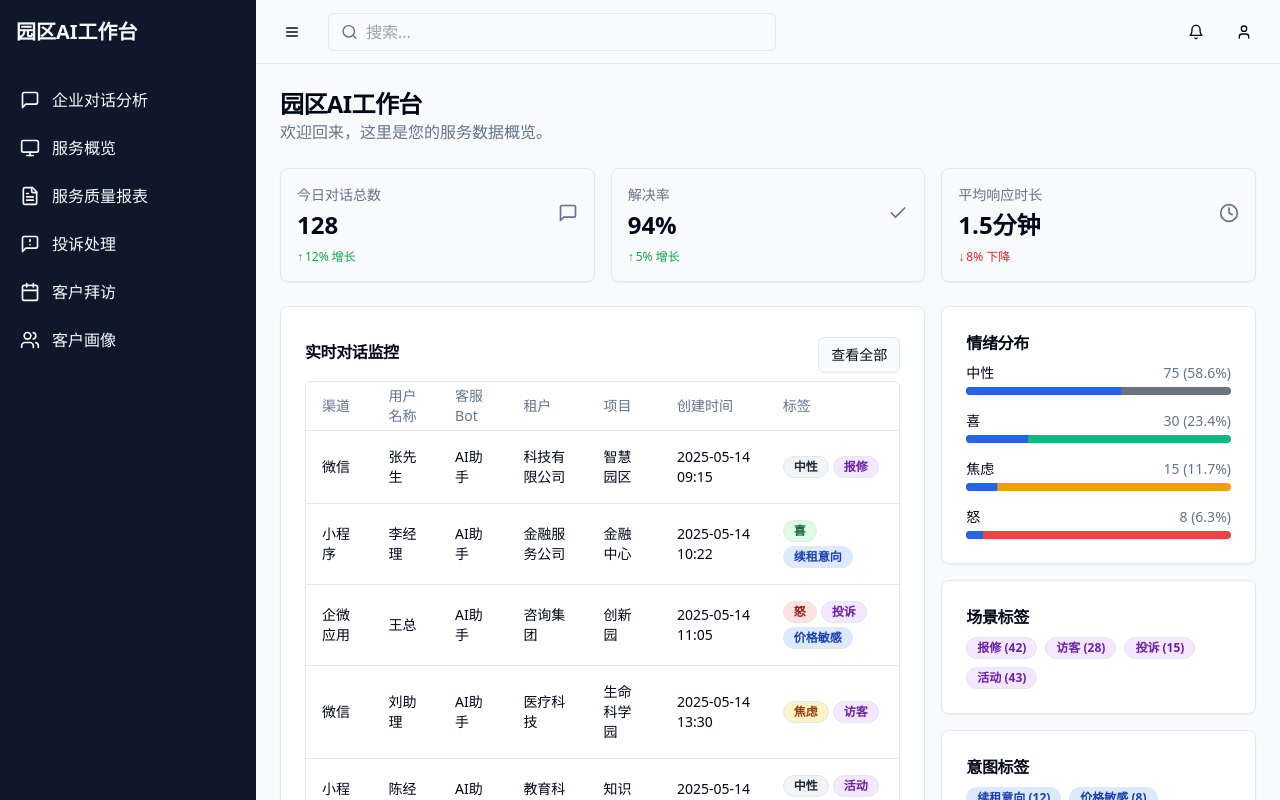
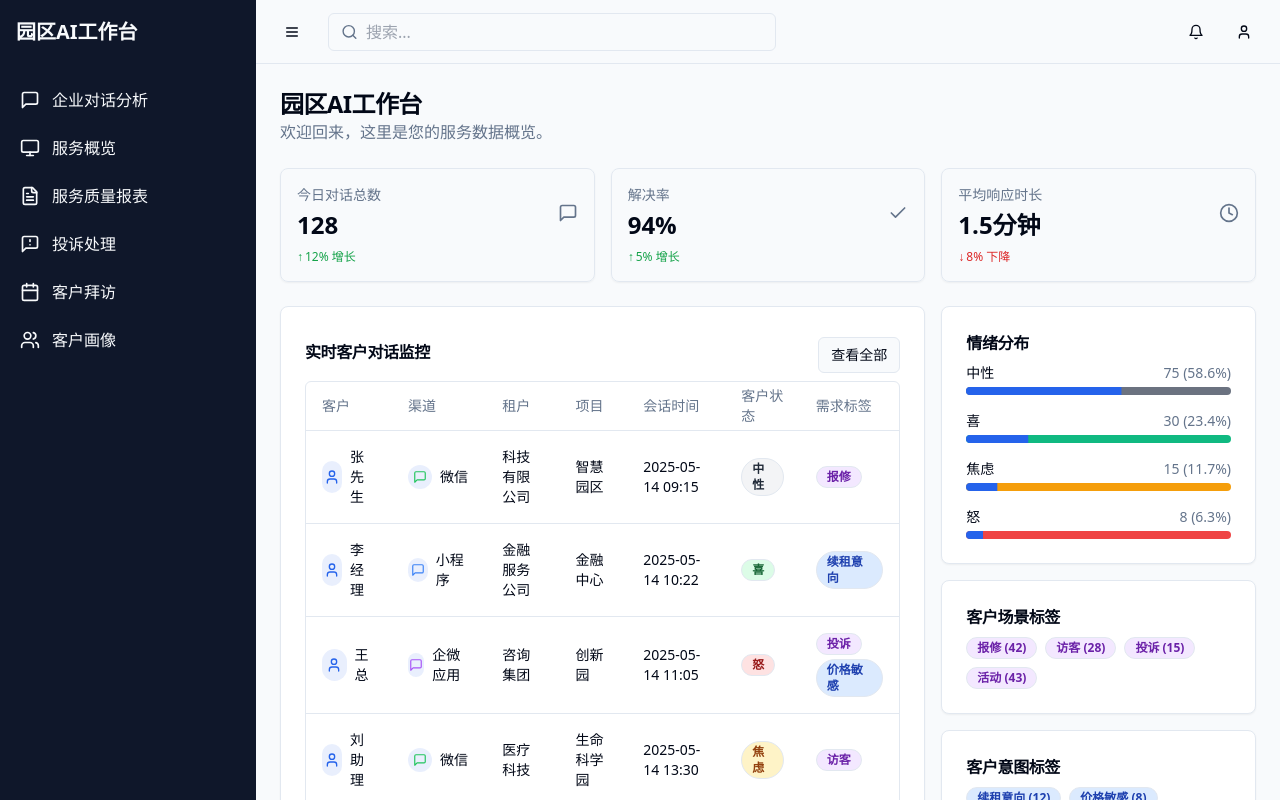
Before and after one commit to zeeklog/smart-park-workbench-42, a React (Vite) app: page / in a window 1280 px wide. Built offline with nearby package versions, Linux system fonts and the light colour scheme.

Commit message:
Fix: Update conversation table for customer view
Update the conversation table to reflect the customer's perspective in the enterprise conversation analysis section.

```diff
--- a/src/components/dashboard/ConversationTable.tsx
+++ b/src/components/dashboard/ConversationTable.tsx
@@ -9,6 +9,7 @@ import {
   TableRow,
 } from '@/components/ui/table';
 import { Badge } from '@/components/ui/badge';
+import { MessageSquare, User } from 'lucide-react';
 
 export interface Conversation {
   id: string;
@@ -32,36 +33,65 @@ interface ConversationTableProps {
 const ConversationTable: React.FC<ConversationTableProps> = ({
   conversations,
 }) => {
+  // Get channel icon
+  const getChannelIcon = (channel: string) => {
+    switch (channel) {
+      case '微信':
+        return 'text-green-500';
+      case '小程序':
+        return 'text-blue-500';
+      case '企微应用':
+        return 'text-purple-500';
+      default:
+        return '';
+    }
+  };
+
   return (
     <div className="rounded-md border">
       <Table>
         <TableHeader>
           <TableRow>
+            <TableHead className="w-[80px]">客户</TableHead>
             <TableHead>渠道</TableHead>
-            <TableHead>用户名称</TableHead>
-            <TableHead>客服Bot</TableHead>
             <TableHead>租户</TableHead>
             <TableHead>项目</TableHead>
-            <TableHead>创建时间</TableHead>
-            <TableHead>标签</TableHead>
+            <TableHead>会话时间</TableHead>
+            <TableHead>客户状态</TableHead>
+            <TableHead>需求标签</TableHead>
           </TableRow>
         </TableHeader>
         <TableBody>
           {conversations.map((conversation) => (
             <TableRow key={conversation.id}>
-              <TableCell>{conversation.channel}</TableCell>
-              <TableCell>{conversation.userName}</TableCell>
-              <TableCell>{conversation.botName}</TableCell>
+              <TableCell>
+                <div className="flex items-center gap-2">
+                  <span className="flex h-8 w-8 items-center justify-center rounded-full bg-primary/10 text-primary">
+                    <User size={16} />
+                  </span>
+                  {conversation.userName}
+                </div>
+              </TableCell>
+              <TableCell>
+                <div className="flex items-center gap-2">
+                  <span className={`flex h-6 w-6 items-center justify-center rounded-full bg-primary/10 ${getChannelIcon(conversation.channel)}`}>
+                    <MessageSquare size={14} />
+                  </span>
+                  {conversation.channel}
+                </div>
+              </TableCell>
               <TableCell>{conversation.tenant}</TableCell>
               <TableCell>{conversation.project}</TableCell>
               <TableCell>{conversation.createdAt}</TableCell>
               <TableCell>
+                {conversation.tags.emotion && (
+                  <Badge variant="outline" className={`ai-tag emotion-${conversation.tags.emotion === '喜' ? 'happy' : conversation.tags.emotion === '怒' ? 'angry' : conversation.tags.emotion === '焦虑' ? 'anxious' : 'neutral'}`}>
+                    {conversation.tags.emotion}
+                  </Badge>
+                )}
+              </TableCell>
+              <TableCell>
                 <div className="flex flex-wrap gap-1">
-                  {conversation.tags.emotion && (
-                    <Badge variant="outline" className={`ai-tag emotion-${conversation.tags.emotion === '喜' ? 'happy' : conversation.tags.emotion === '怒' ? 'angry' : conversation.tags.emotion === '焦虑' ? 'anxious' : 'neutral'}`}>
-                      {conversation.tags.emotion}
-                    </Badge>
-                  )}
                   {conversation.tags.scene && (
                     <Badge variant="outline" className="ai-tag scene">
                       {conversation.tags.scene}
--- a/src/pages/ConversationsPage.tsx
+++ b/src/pages/ConversationsPage.tsx
@@ -1,4 +1,3 @@
-
 import React, { useState } from 'react';
 import ConversationTable, { Conversation } from '@/components/dashboard/ConversationTable';
 import EmotionCard from '@/components/dashboard/EmotionCard';
@@ -17,11 +16,18 @@ import { Input } from '@/components/ui/input';
 import { Button } from '@/components/ui/button';
 import { Search } from 'lucide-react';
 
+// Define the correct type for emotions data to fix the TypeScript error
+interface EmotionData {
+  label: '中性' | '喜' | '焦虑' | '怒';
+  count: number;
+  percentage: number;
+}
+
 const ConversationsPage = () => {
   const [activeTab, setActiveTab] = useState('enterprise');
 
-  // Mock data
-  const emotionsData = [
+  // Mock data - fixed type for emotionsData
+  const emotionsData: EmotionData[] = [
     { label: '中性', count: 175, percentage: 58.6 },
     { label: '喜', count: 70, percentage: 23.4 },
     { label: '焦虑', count: 35, percentage: 11.7 },
@@ -155,11 +161,11 @@ const ConversationsPage = () => {
         <TabsContent value="enterprise" className="space-y-4">
           <Card>
             <CardHeader className="pb-2">
-              <CardTitle className="text-md">对话检索</CardTitle>
+              <CardTitle className="text-md">客户对话检索</CardTitle>
             </CardHeader>
             <CardContent>
               <div className="grid gap-4 md:grid-cols-4">
-                <Input placeholder="用户名称" />
+                <Input placeholder="客户名称" />
                 <Select>
                   <SelectTrigger>
                     <SelectValue placeholder="选择租户" />
@@ -200,7 +206,7 @@ const ConversationsPage = () => {
             <div className="md:col-span-2">
               <Card>
                 <CardHeader className="pb-2">
-                  <CardTitle className="text-md">实时对话监控列表</CardTitle>
+                  <CardTitle className="text-md">实时客户对话监控</CardTitle>
                 </CardHeader>
                 <CardContent>
                   <ConversationTable conversations={conversations} />
@@ -211,12 +217,12 @@ const ConversationsPage = () => {
               <EmotionCard emotions={emotionsData} total={299} />
               <div className="grid grid-cols-1 gap-4">
                 <SceneTagsCard
-                  title="场景标签"
+                  title="客户场景标签"
                   tags={sceneTags}
                   badgeClassName="ai-tag scene"
                 />
                 <SceneTagsCard
-                  title="意图标签"
+                  title="客户意图标签"
                   tags={intentTags}
                   badgeClassName="ai-tag intent"
                 />
--- a/src/pages/Dashboard.tsx
+++ b/src/pages/Dashboard.tsx
@@ -1,4 +1,3 @@
-
 import React from 'react';
 import StatCard from '@/components/dashboard/StatCard';
 import ConversationTable from '@/components/dashboard/ConversationTable';
@@ -7,6 +6,13 @@ import SceneTagsCard from '@/components/dashboard/SceneTagsCard';
 import { MessageSquare, ArrowUp, Clock, Check } from 'lucide-react';
 import { Card, CardContent, CardHeader, CardTitle } from '@/components/ui/card';
 import { Button } from '@/components/ui/button';
+
+// Define the correct type for emotions data to fix the TypeScript error
+interface EmotionData {
+  label: '中性' | '喜' | '焦虑' | '怒';
+  count: number;
+  percentage: number;
+}
 
 const Dashboard = () => {
   // Mock data
@@ -31,7 +37,7 @@ const Dashboard = () => {
     },
   ];
 
-  const emotionsData = [
+  const emotionsData: EmotionData[] = [
     { label: '中性', count: 75, percentage: 58.6 },
     { label: '喜', count: 30, percentage: 23.4 },
     { label: '焦虑', count: 15, percentage: 11.7 },
@@ -147,7 +153,7 @@ const Dashboard = () => {
         <div className="md:col-span-2">
           <Card className="h-full">
             <CardHeader className="flex flex-row items-center justify-between pb-2">
-              <CardTitle className="text-md">实时对话监控</CardTitle>
+              <CardTitle className="text-md">实时客户对话监控</CardTitle>
               <Button variant="outline" size="sm">
                 查看全部
               </Button>
@@ -161,12 +167,12 @@ const Dashboard = () => {
           <EmotionCard emotions={emotionsData} total={128} />
           <div className="grid grid-cols-1 gap-4">
             <SceneTagsCard
-              title="场景标签"
+              title="客户场景标签"
               tags={sceneTags}
               badgeClassName="ai-tag scene"
             />
             <SceneTagsCard
-              title="意图标签"
+              title="客户意图标签"
               tags={intentTags}
               badgeClassName="ai-tag intent"
             />
```
